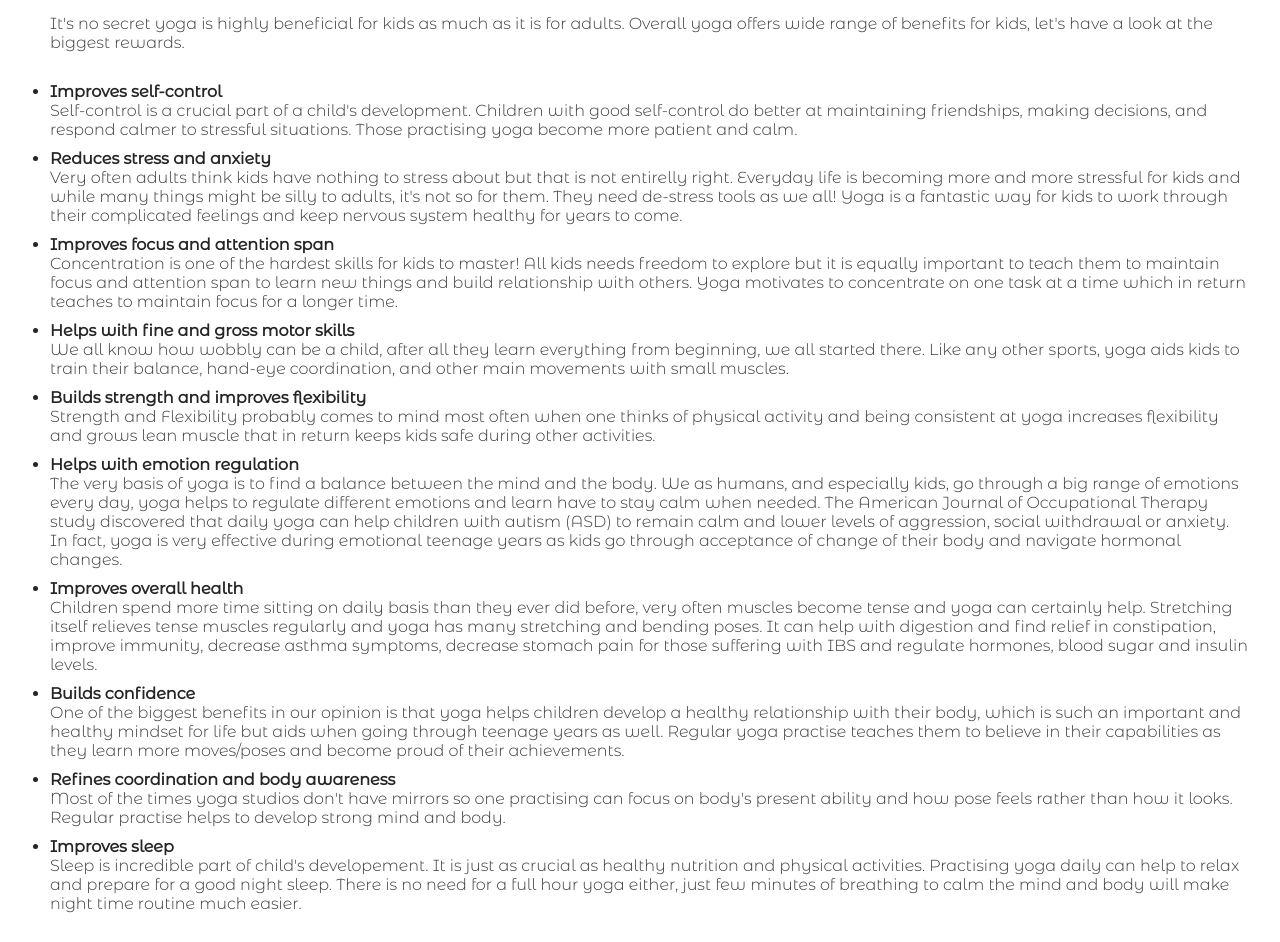
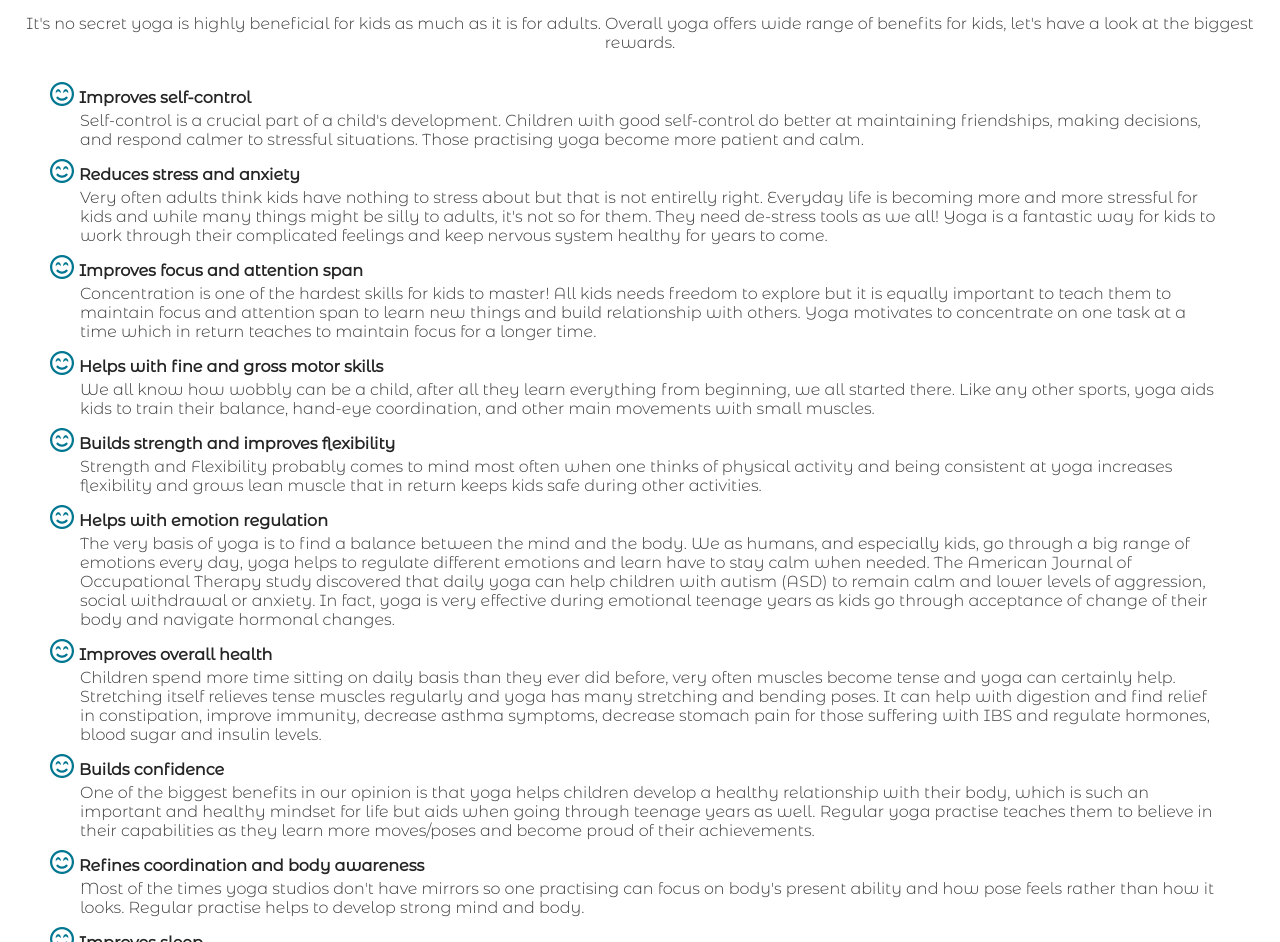
Before and after one commit to violaberg/sloth-yoga-site, a plain HTML site: page benefits.html in a window 1280 px wide. Shown: the part 195-1137 px from the top of the page. Drawn offline with Linux system fonts and the light colour scheme.

Commit message:
Replace bulletpoints with Font Awesome icons in Benefits page

```diff
--- a/assets/css/style.css
+++ b/assets/css/style.css
@@ -88,6 +88,8 @@ h2 {
 
 #quotation {
     text-align: center;
+    font-style: italic;
+    font-size: 120%;
     margin: 10px 120px 10px 120px;
     line-height: 1.5;
 }
@@ -131,7 +133,8 @@ h2 {
 /* styling benefits page */
 
 #benefits {
-    margin: 30px 30px 30px 50px;
+    text-align: center;
+    padding-top: 20px;
 }
 
 .benefits-header {
@@ -139,7 +142,7 @@ h2 {
 }
 
 .benefits-list {
-    list-style-type: disc;
+    list-style-type: none;
     font-family: Montserrat Alternates, sans-serif;
     text-align: left;
     margin: 30px 30px 30px 50px;
@@ -152,9 +155,17 @@ h2 {
     margin-bottom: 10px;
 }
 
+.benefits-list i {
+    font-size: 150%;
+    margin-right: 5px;
+    margin-bottom: 5px;
+}
+
 .benefits-list p {
     color: #3a3a3a;
     font-weight: 300;
+    margin-right: 30px;
+    margin-left: 30px;
 }
 
 /* gallery */
--- a/benefits.html
+++ b/benefits.html
@@ -15,8 +15,7 @@
 <body>
     <header class="header">
         <div class="flex-container">
-            <div style="flex-grow: 6"><img class="logo-img" src="../sloth-yoga-p1/assets/images/sloth-yoga1.png"
-                    alt="Logo" />
+            <div style="flex-grow: 6"><img class="logo-img" src="assets/images/sloth-yoga1.png" alt="Logo"/>
             </div>
             <div style="flex-grow: 2"><a href="index.html"></a>
                 <h1 class="logo">Sloth Yoga</h1>
@@ -45,13 +44,13 @@
         It's no secret yoga is highly beneficial for kids as much as it is for adults. Overall yoga offers wide range of benefits for kids, let's have a look at the biggest rewards.
     </p>
     <ul class="benefits-list">
-        <li>Improves self-control
+        <li><i class="fa-regular fa-face-smile-beam" style="color: #007791;"></i>Improves self-control
             <p>
             Self-control is a crucial part of a child's development. Children with good self-control do better at maintaining
             friendships, making decisions, and respond calmer to stressful situations. Those practising yoga become more patient and calm.
         </p>
         </li>
-        <li>Reduces stress and anxiety
+        <li><i class="fa-regular fa-face-smile-beam" style="color: #007791;"></i>Reduces stress and anxiety
             <p>
             Very often adults think kids have nothing to stress about but that is not entirelly right. Everyday life is becoming
             more and more stressful for kids and while many things might be silly to adults, it's not so for them. They need
@@ -59,25 +58,25 @@
             system healthy for years to come.
         </p>
         </li>
-        <li>Improves focus and attention span
+        <li><i class="fa-regular fa-face-smile-beam" style="color: #007791;"></i>Improves focus and attention span
             <p>
             Concentration is one of the hardest skills for kids to master! All kids needs freedom to explore but it is equally
             important to teach them to maintain focus and attention span to learn new things and build relationship with others. Yoga motivates to concentrate on one task at a time which in return teaches to maintain focus for a longer time.
         </p>
         </li>
-        <li>Helps with fine and gross motor skills
+        <li><i class="fa-regular fa-face-smile-beam" style="color: #007791;"></i>Helps with fine and gross motor skills
             <p>
             We all know how wobbly can be a child, after all they learn everything from beginning, we all started there. Like any
             other sports, yoga aids kids to train their balance, hand-eye coordination, and other main movements with small muscles.
         </p>
         </li>
-        <li>Builds strength and improves flexibility
+        <li><i class="fa-regular fa-face-smile-beam" style="color: #007791;"></i>Builds strength and improves flexibility
             <p>
             Strength and Flexibility probably comes to mind most often when one thinks of physical activity and being consistent at
             yoga increases flexibility and grows lean muscle that in return keeps kids safe during other activities.
         </p>
         </li>
-        <li>Helps with emotion regulation
+        <li><i class="fa-regular fa-face-smile-beam" style="color: #007791;"></i>Helps with emotion regulation
             <p>
             The very basis of yoga is to find a balance between the mind and the body. We as humans, and especially kids, go through
             a big range of emotions every day, yoga helps to regulate different emotions and learn have to stay calm when needed.
@@ -86,7 +85,7 @@
             emotional teenage years as kids go through acceptance of change of their body and navigate hormonal changes.
         </p>
         </li>
-        <li>Improves overall health
+        <li><i class="fa-regular fa-face-smile-beam" style="color: #007791;"></i>Improves overall health
             <p>
             Children spend more time sitting on daily basis than they ever did before, very often muscles become tense and yoga can
             certainly help. Stretching itself relieves tense muscles regularly and yoga has many stretching and bending poses. It
@@ -94,7 +93,7 @@
             hormones, blood sugar and insulin levels.
         </p>
         </li>
-        <li>Builds confidence
+        <li><i class="fa-regular fa-face-smile-beam" style="color: #007791;"></i>Builds confidence
             <p>
             One of the biggest benefits in our opinion is that yoga helps children develop a healthy relationship with their body,
             which is such an important and healthy mindset for life but aids when going through teenage years as well. Regular yoga
@@ -102,13 +101,13 @@
             achievements.
         </p>
         </li>
-        <li>Refines coordination and body awareness
+        <li><i class="fa-regular fa-face-smile-beam" style="color: #007791;"></i>Refines coordination and body awareness
             <p>
             Most of the times yoga studios don't have mirrors so one practising can focus on body's present ability and how pose
             feels rather than how it looks. Regular practise helps to develop strong mind and body.
         </p>
         </li>
-        <li>Improves sleep
+        <li><i class="fa-regular fa-face-smile-beam" style="color: #007791;"></i>Improves sleep
             <p>
             Sleep is incredible part of child's developement. It is just as crucial as healthy nutrition and physical activities.
             Practising yoga daily can help to relax and prepare for a good night sleep. There is no need for a full hour yoga either, just
```
Also changed, not shown: contact-us.html (+2 -2 lines), gallery.html (+2 -2 lines), index.html (+1 -1 lines).
